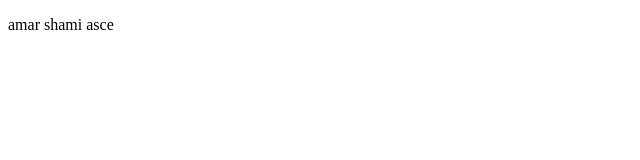
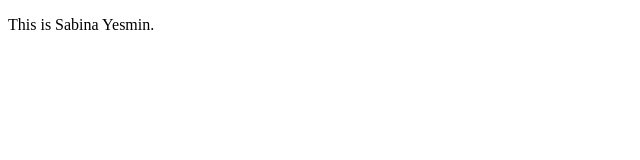
Before and after one commit to sabina1983/Lovely, a plain HTML site: page index.html in a window 1280 px wide. Shown: the full height of the page, 0-640 px from the left. Drawn offline with Linux system fonts and the light colour scheme.

Commit message:
Sabina Yesmin

```diff
--- a/index.html
+++ b/index.html
@@ -7,6 +7,6 @@
     <title>Document</title>
 </head>
 <body>
-    <p>amar shami asce</p>
+    <p>This  is Sabina Yesmin.</p>
 </body>
 </html>
```
